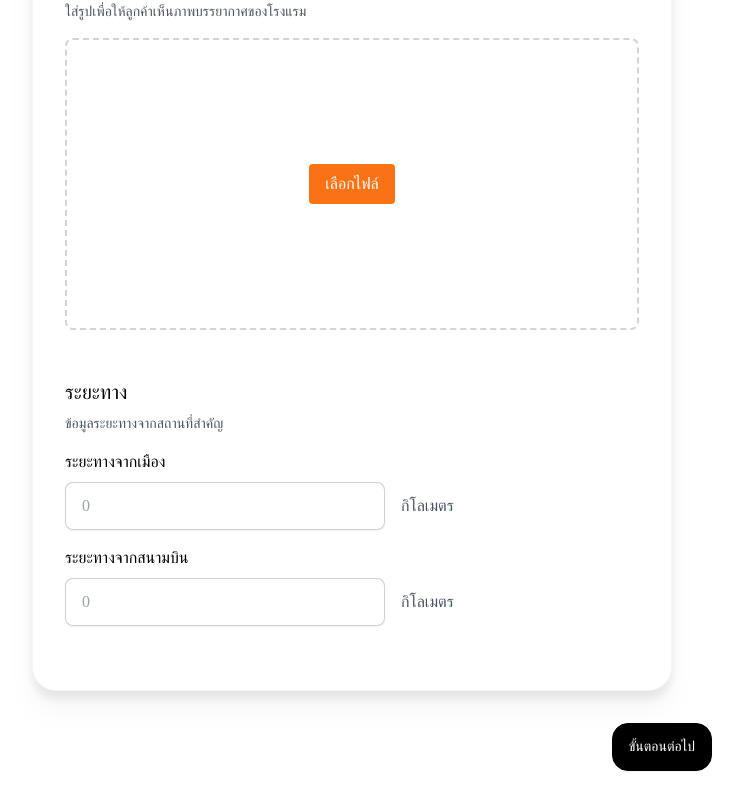
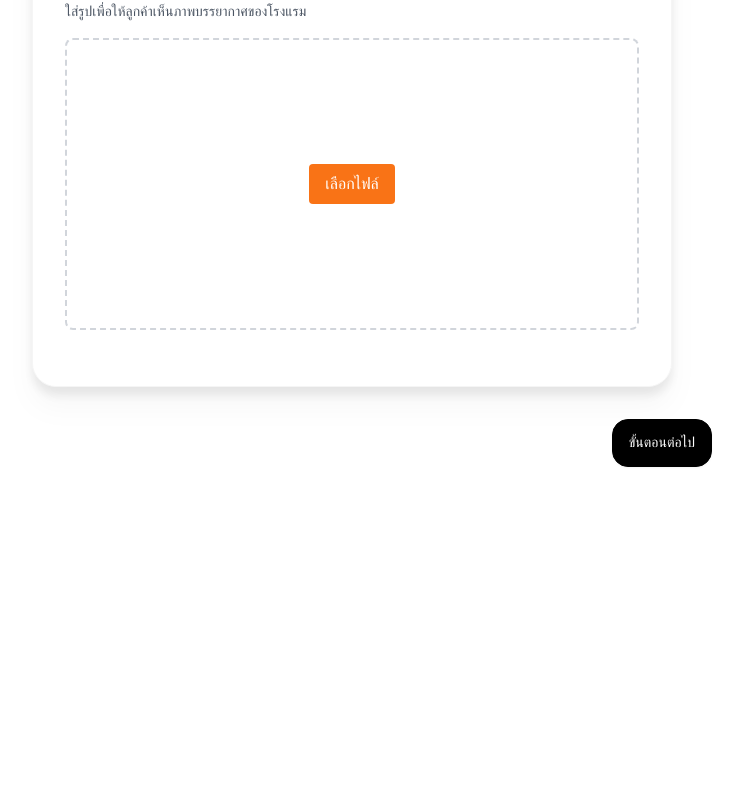
Before and after one commit to NobphadonH/PetHub, a React (Vite) app in the folder pethub-website/: page /pethub-website/basics in a window 1280 px wide. Shown: the part 1738-2547 px from the top of the page, without its empty margins (288-1031 px from the left). After the commit the page ends 2245 px from the top, so only its background shows below. Built offline with nearby package versions, Linux system fonts and the light colour scheme; a web font is replaced by a local one.

Commit message:
Update Basics page
- Removed an input of distance details
- Added district dropdown details

```diff
--- a/pethub-website/src/components/Basics.jsx
+++ b/pethub-website/src/components/Basics.jsx
@@ -16,7 +16,7 @@ function PictureUpload() {
     };
 
     return (
-        <div className="border-2 border-dashed border-gray-300 rounded-lg p-4 w-full max-w-xl mx-auto text-center">
+        <div className="border-2 border-dashed border-gray-300 rounded-lg p-4 w-full max-w-xl mx-auto text-center mb-6">
             {selectedImage ? (
                 <div className="relative">
                     <img
@@ -106,6 +106,19 @@ function TypeChoiceBoxes() {
 }
 
 function Basics() {
+    const districts = [
+        "เขตพระนคร", "เขตดุสิต", "เขตหนองจอก", "เขตบางรัก", "เขตบางเขน",
+        "เขตบางกะปิ", "เขตปทุมวัน", "เขตป้อมปราบศัตรูพ่าย", "เขตพระโขนง", "เขตมีนบุรี",
+        "เขตลาดกระบัง", "เขตยานนาวา", "เขตสัมพันธวงศ์", "เขตพญาไท", "เขตธนบุรี",
+        "เขตบางกอกใหญ่", "เขตห้วยขวาง", "เขตคลองสาน", "เขตตลิ่งชัน", "เขตบางกอกน้อย",
+        "เขตบางขุนเทียน", "เขตภาษีเจริญ", "เขตหนองแขม", "เขตราษฎร์บูรณะ", "เขตราชเทวี",
+        "เขตบางพลัด", "เขตดินแดง", "เขตบึงกุ่ม", "เขตสาทร", "เขตบางซื่อ",
+        "เขตจตุจักร", "เขตบางคอแหลม", "เขตประเวศ", "เขตคลองเตย", "เขตสวนหลวง",
+        "เขตจอมทอง", "เขตดอนเมือง", "เขตราชบูรณะ", "เขตหลักสี่", "เขตสายไหม",
+        "เขตคันนายาว", "เขตสะพานสูง", "เขตวังทองหลาง", "เขตคลองสามวา", "เขตบางนา",
+        "เขตทวีวัฒนา", "เขตทุ่งครุ", "เขตบางบอน"
+    ];
+
     return (
         <div>
             <Navbar />
@@ -155,31 +168,19 @@ function Basics() {
                             <label className="form-control w-full mt-4">
                                 <div className="text-left text-black text-base mb-2">เขต</div>
                                 <select className="select select-bordered drop-shadow-sm w-full max-w-xs focus:outline-none focus:border-pethub-color4">
-                                    <option disabled selected>เขต</option>
-                                    <option>บางมด</option>
-                                    <option>บางขุนเทียน</option>
+                                    <option disabled selected style={{ color: 'gray' }}>เขต</option>
+                                    {districts.map((district, index) => (
+                                        <option key={index} style={{ color: 'black' }}>
+                                            {district}
+                                        </option>
+                                    ))}
                                 </select>
                             </label>
                         </div>
                         <div className="text-left text-black font-bold text-xl mt-12">ใส่รูปของโรงแรมของคุณ</div>
                         <div className="text-left text-gray-600 text-sm mt-2 mb-4">ใส่รูปเพื่อให้ลูกค้าเห็นภาพบรรยากาศของโรงแรม</div>
                         <PictureUpload />
-                        <div className="text-left text-black font-bold text-xl mt-12">ระยะทาง</div>
-                        <div className="text-left text-gray-600 text-sm mt-2">ข้อมูลระยะทางจากสถานที่สำคัญ</div>
-                        <label className="form-control w-full mt-4">
-                            <div className="text-left text-black text-base mb-2">ระยะทางจากเมือง</div>
-                            <div className="flex flex-row">
-                                <input type="text" placeholder="0" className="input input-bordered drop-shadow-sm w-full max-w-xs focus:outline-none focus:border-pethub-color4" />
-                                <div className="flex items-center justify-center text-gray-600 ml-4">กิโลเมตร</div>
-                            </div>
-                        </label>
-                        <label className="form-control w-full mt-4 mb-8">
-                            <div className="text-left text-black text-base mb-2">ระยะทางจากสนามบิน</div>
-                            <div className="flex flex-row">
-                                <input type="text" placeholder="0" className="input input-bordered drop-shadow-sm w-full max-w-xs focus:outline-none focus:border-pethub-color4" />
-                                <div className="flex items-center justify-center text-gray-600 ml-4">กิโลเมตร</div>
-                            </div>
-                        </label>
+
                     </div>
                 </div>
                 <div className="flex justify-end items-center w-full max-w-3xl -mt-4 mb-4 p-6 mx-auto">
```
